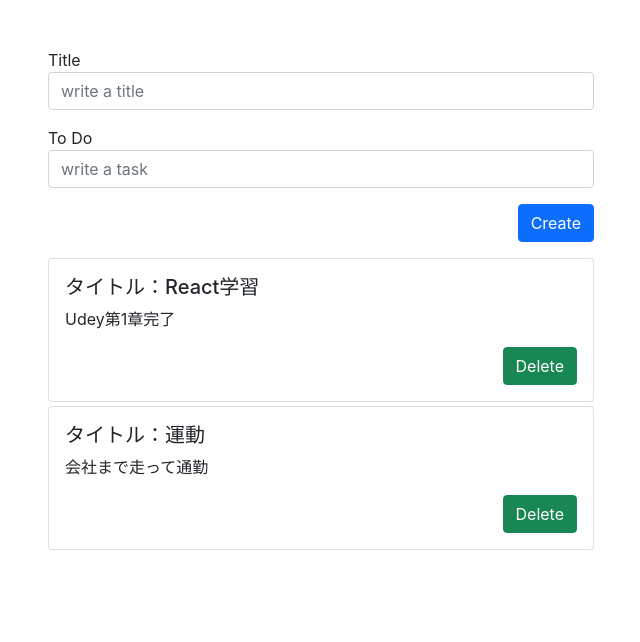
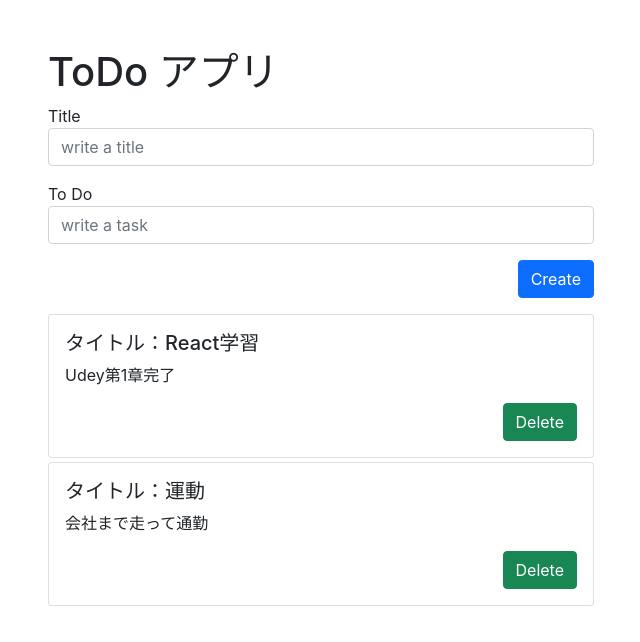
Before and after one commit to Masa7452/react-todo, a React (Create React App) app: page / in a window 1280 px wide. Shown: the top 642 px of the page, without its empty margins (46-686 px from the left). Built offline with nearby package versions, Linux system fonts and the light colour scheme.

Commit message:
second commit

```diff
--- a/src/App.js
+++ b/src/App.js
@@ -41,6 +41,7 @@ function App() {
 
   return (
     <div className="container mt-5">
+      <h1>ToDo アプリ</h1>
       <InputTitle
         title={title}
         onChange={onChangeTitle}
```
